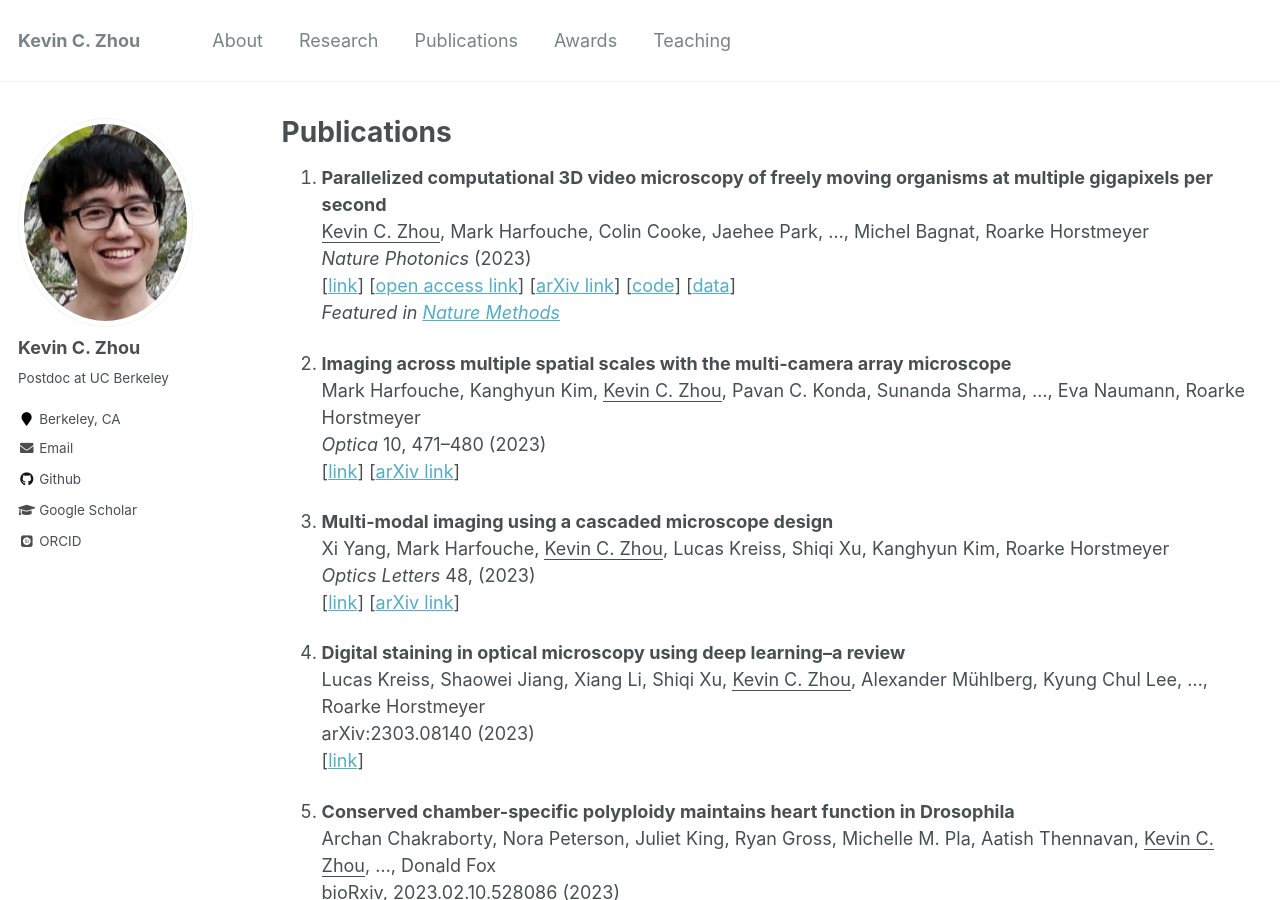
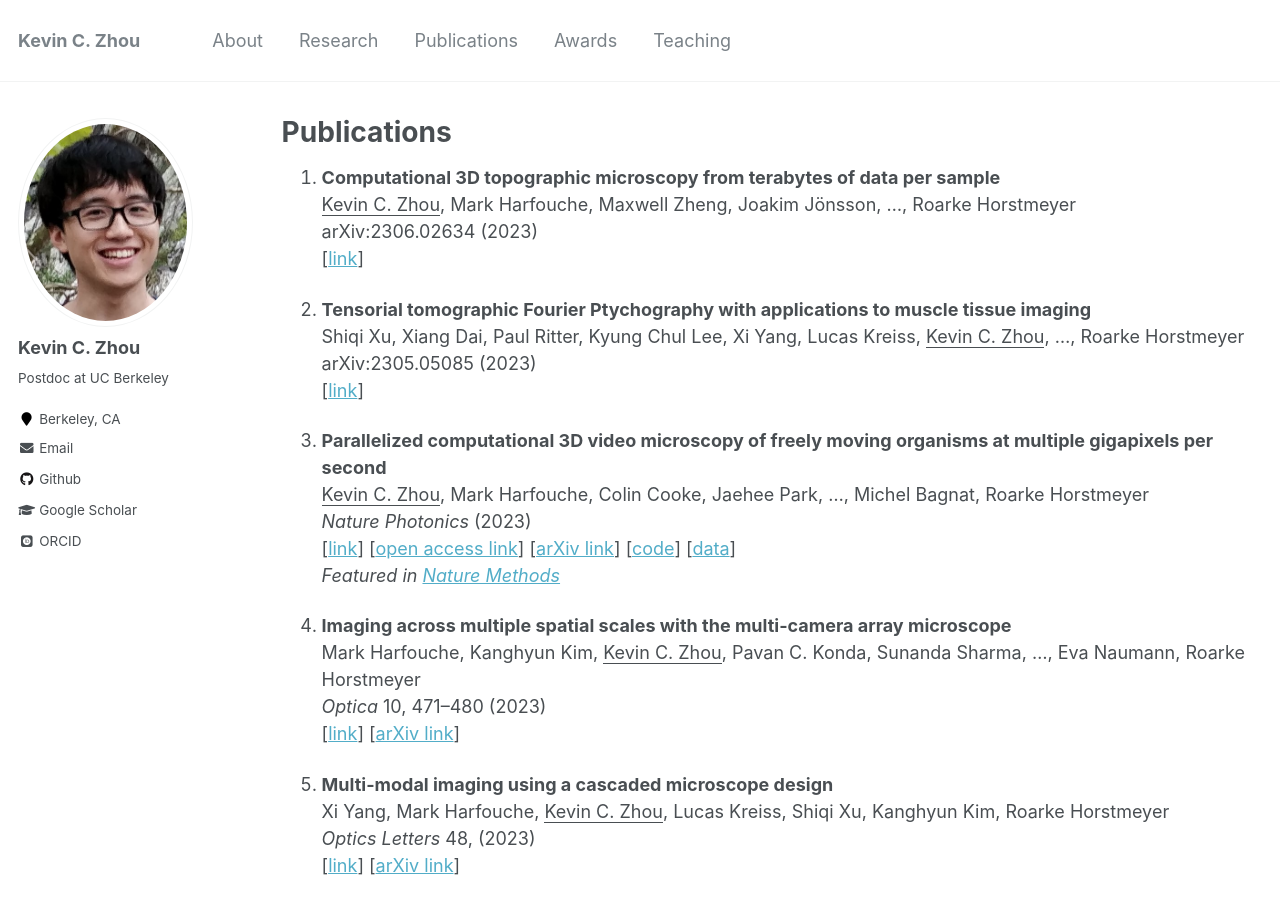
Before and after one commit to kevinczhou/kevinczhou.github.io, a Jekyll site: the page built from _pages/publications.md, in a window 1280 px wide and 900 px high. Built offline with Jekyll 4.4.1, drawn with Linux system fonts in a browser that asks for light colours; some web fonts are replaced.

Commit message:
Update publications.md

```diff
--- a/_pages/publications.md
+++ b/_pages/publications.md
@@ -4,6 +4,16 @@ title: "Publications"
 permalink: /publications/
 author_profile: true
 ---
+
+1. **Computational 3D topographic microscopy from terabytes of data per sample**
+<ins>Kevin C. Zhou</ins>, Mark Harfouche, Maxwell Zheng, Joakim Jönsson, ..., Roarke Horstmeyer
+arXiv:2306.02634 (2023)
+[[link](https://arxiv.org/abs/2306.02634)]
+
+1. **Tensorial tomographic Fourier Ptychography with applications to muscle tissue imaging**
+Shiqi Xu, Xiang Dai, Paul Ritter, Kyung Chul Lee, Xi Yang, Lucas Kreiss, <ins>Kevin C. Zhou</ins>, ..., Roarke Horstmeyer
+arXiv:2305.05085 (2023)
+[[link](https://arxiv.org/abs/2305.05085)]
 
 1. **Parallelized computational 3D video microscopy of freely moving organisms at multiple gigapixels per second**
 <ins>Kevin C. Zhou</ins>, Mark Harfouche, Colin Cooke, Jaehee Park, ..., Michel Bagnat, Roarke Horstmeyer
```
